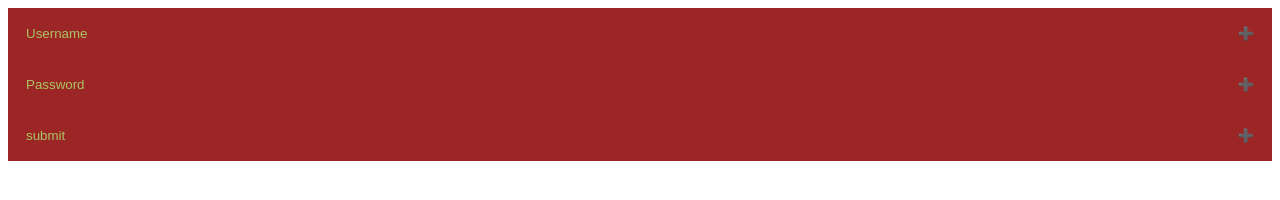
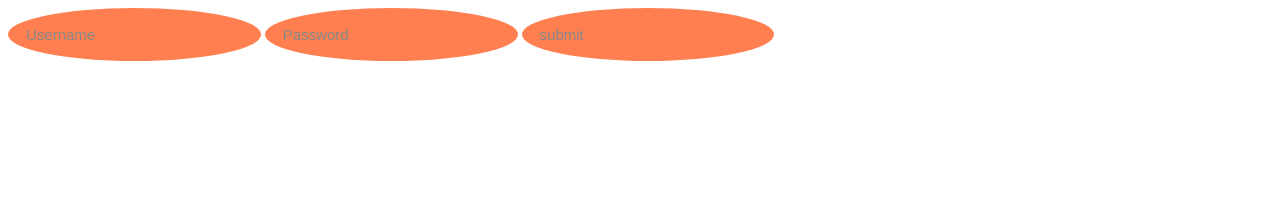
Before and after one commit to anjaligurjar/Venus, a website: page index.html in a window 1280 px wide. Drawn offline with Linux system fonts and the light colour scheme.

Commit message:
2 files modified

```diff
--- a/styles.css
+++ b/styles.css
@@ -1,44 +1,24 @@
 .accordion {
-  background-color: rgb(156, 38, 38);
-  color: rgb(171, 197, 100);
+  background-color: coral;
+  color: #888;
   cursor: pointer;
   padding: 18px;
-  width: 100%;
+  width: 20%;
+  border: none;
   text-align: left;
-  border: none;
   outline: none;
+  font-size: 15px;
   transition: 0.4s;
-  transform: rotateX(row);
+border-radius:50%;
 }
 
-.active,
-.accordion:hover {
-  background-color: rgb(94, 168, 123);
-}
-
-
-.panel {
-  padding: 0 18px;
-  background-color: white;
-  display: none;
-  overflow: hidden;
+.active, .accordion:hover {
+  background-color: #ccc;
 }
 
 .panel {
   padding: 0 18px;
+  display: none;
   background-color: white;
-  max-height: 0;
   overflow: hidden;
-  transition: max-height 0.2s ease-out;
 }
-.accordion:after {
-  content: '\02795';
-  font-size: 13px;
-  color: #777;
-  float: right;
-  margin-left: 5px;
-}
-
-.active:after {
-  content: '\2796';
-}
```
Also changed, not shown: index.html (+0 -2 lines).
